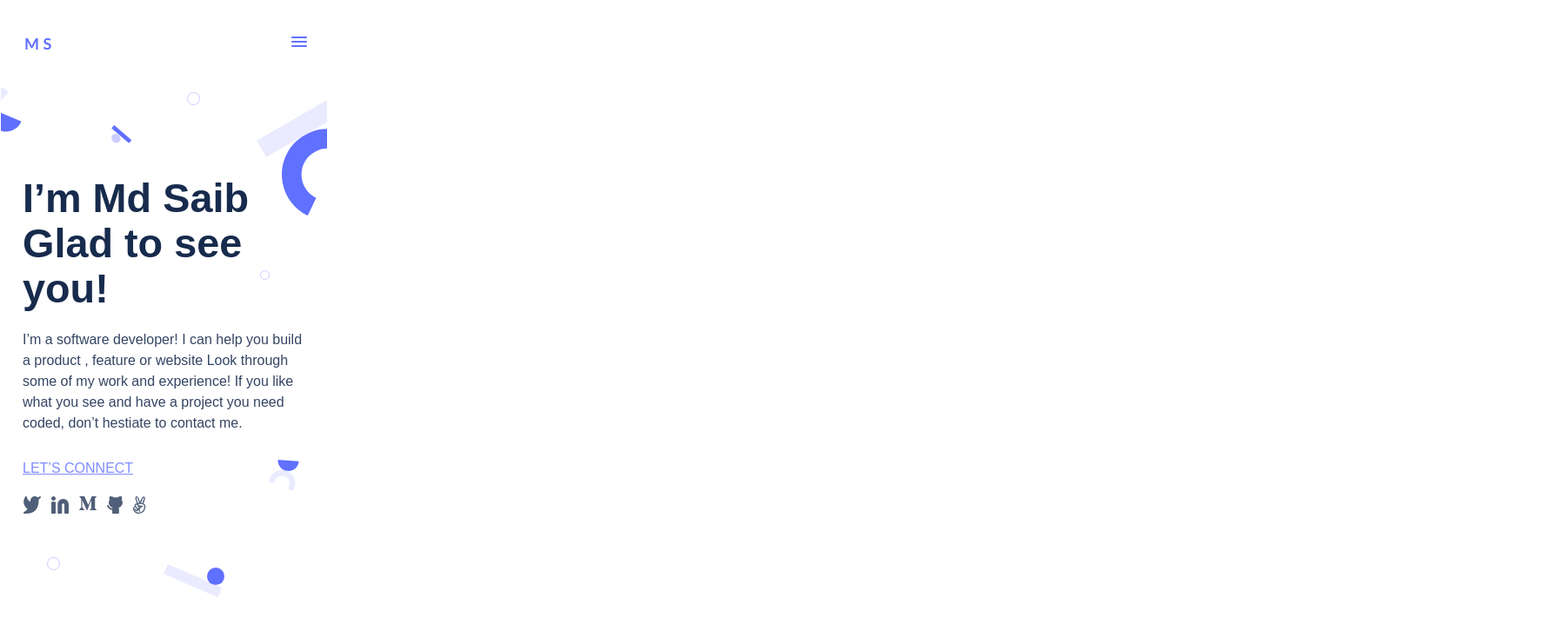
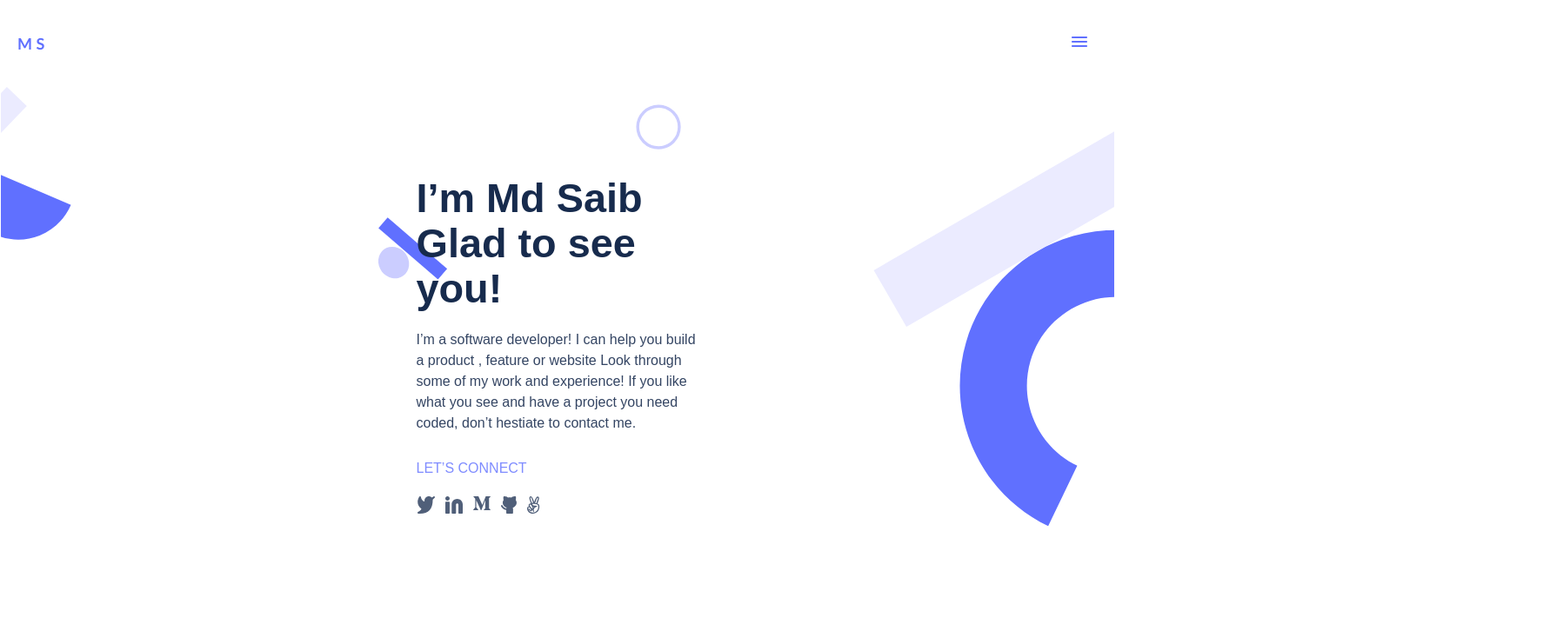
Before and after one commit to MdSaib/firstPortfolio, a plain HTML site: page index.html in a window 1280 px wide. Shown: the whole page at 87% size, 1782 px wide, since content can reach past the window. Drawn offline with Linux system fonts and the light colour scheme.

Commit message:
change header's width to 100%

```diff
--- a/index.html
+++ b/index.html
@@ -12,13 +12,13 @@
     <a href="#" class="msLogo"> M S</a>
     <nav id="menuBar" onclick="toggle()">
       <img id="union" src="icon/union.svg" alt="menu">
-   </nav>
+    </nav>
   </header>
 
 <section class="homebody">
   <article class="headline">
     <div class="text1">
-      <h3>I’m Md Saib Glad to see you!</h3>
+      <h1>I’m Md Saib Glad to see you!</h1>
     </div>
 
     <p id="text2">
--- a/style.css
+++ b/style.css
@@ -1,13 +1,17 @@
+body {
+  margin: 0%;
+}
+
 header {
   display: flex;
   justify-content: space-between;
   margin-top: 40px;
-  width: 375px;
+  width: 100%;
 }
 
 .msLogo {
   position: static;
-  width: 76px;
+  width: 100%;
   height: 20px;
   left: 12px;
   top: 10px;
@@ -30,13 +34,14 @@ nav {
 
 .homebody {
   position: absolute;
-  width: 375px;
+  width: 100%;
   height: 600px;
   left: 1px;
   top: 100px;
   background: #fff;
   background-image: url(icon/headerShapes.svg);
   background-repeat: no-repeat;
+  background-size: cover;
 }
 
 .headline {
@@ -45,7 +50,7 @@ nav {
   align-items: flex-start;
   padding: 1px 24px;
   position: absolute;
-  width: 320px;
+  width: 100%;
   height: 64px;
   left: calc(50% - 375px / 2);
   top: 92px;
@@ -101,6 +106,7 @@ nav {
   font-size: 16px;
   line-height: 2px;
   color: #7f8cff;
+  text-decoration: none;
 }
 
 .social-icon {
```
Also changed, not shown: 1 other file.
